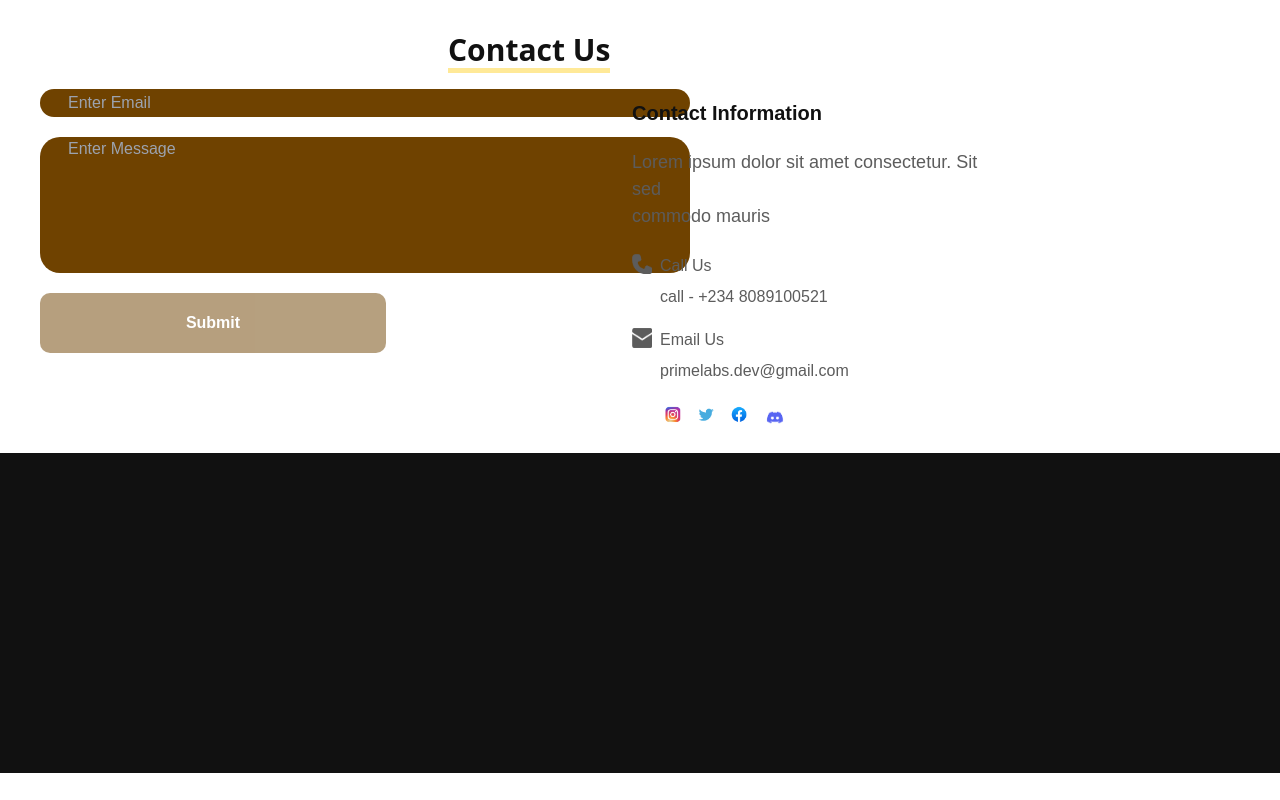
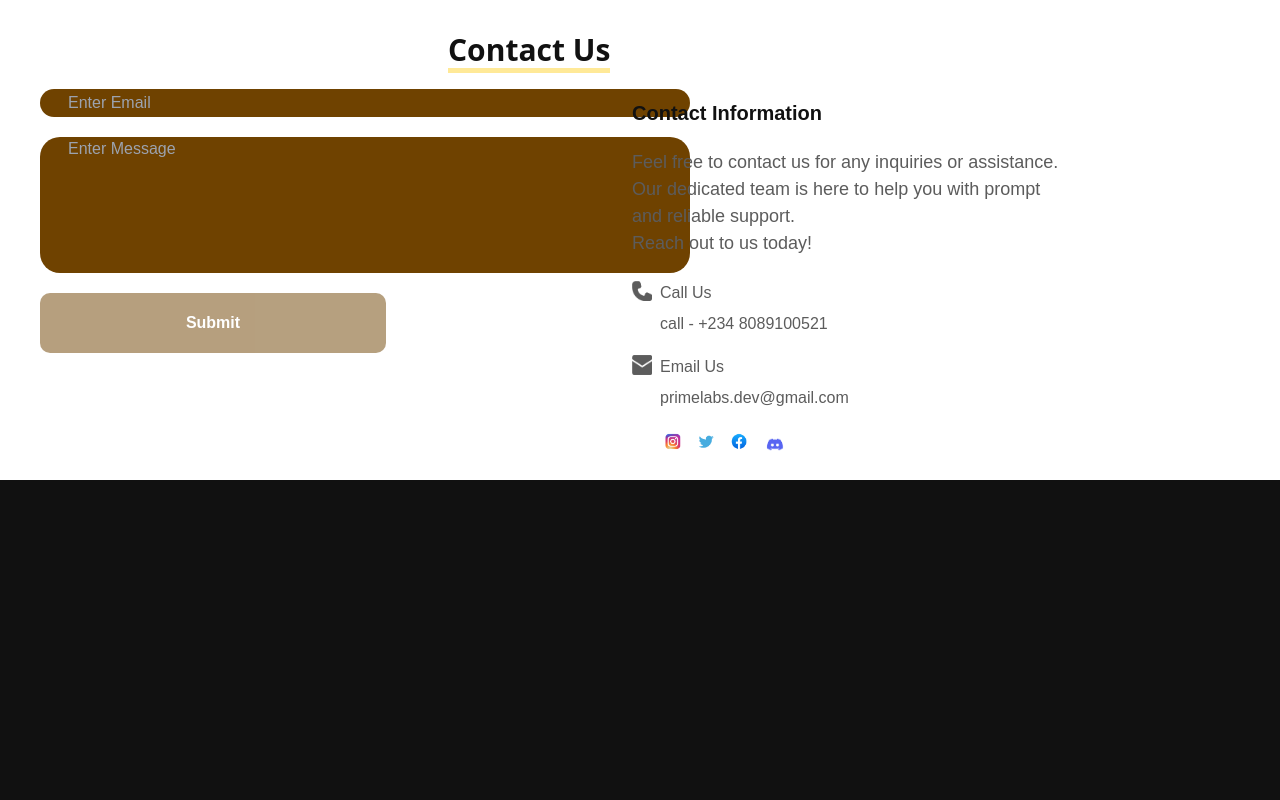
Before and after one commit to Benson-xix/PrimeLabs, a React (Vite) app: page /contact in a window 1280 px wide. Shown: the part 844-1644 px from the top of the page. Before the commit the page ends 1617 px from the top, so only its background shows below. Built offline with nearby package versions, Linux system fonts and the light colour scheme.

Commit message:
Update ContactUs.jsx

```diff
--- a/src/pages/ContactUs.jsx
+++ b/src/pages/ContactUs.jsx
@@ -167,9 +167,10 @@ const isEmailValid = (email) => {
 
             <div className=" flex flex-col gap-6 w-[100%] justify-center xl:pl-[60rem] lg:pl-[38rem] md:pl-[13rem] mt-5  ">
                 <h5 className="text-[20px] text-Black font-bold leading-[120%]  max-sm:justify-center font-sora flex ">Contact Information</h5>
-                <p className="font-300 leadin-[120%] text-[18px]  justify-center text-ash font-sora xl:w-[400px] max-lg:w-[350px] ">
-                Lorem ipsum dolor sit amet consectetur. Sit sed
-                <br className="max-xxs:hidden"/>commodo mauris
+                <p className="font-300 leadin-[120%] text-[18px] flex md:justify-end text-ash font-sora ">
+                Feel free to contact us for any inquiries or assistance.
+                <br className=""/>Our dedicated team is here to help you with prompt and reliable support.
+                <br/>Reach out to us today!
                 </p>
 
                 <div className="flex md:justify-end flex-col gap-5 ">
```
